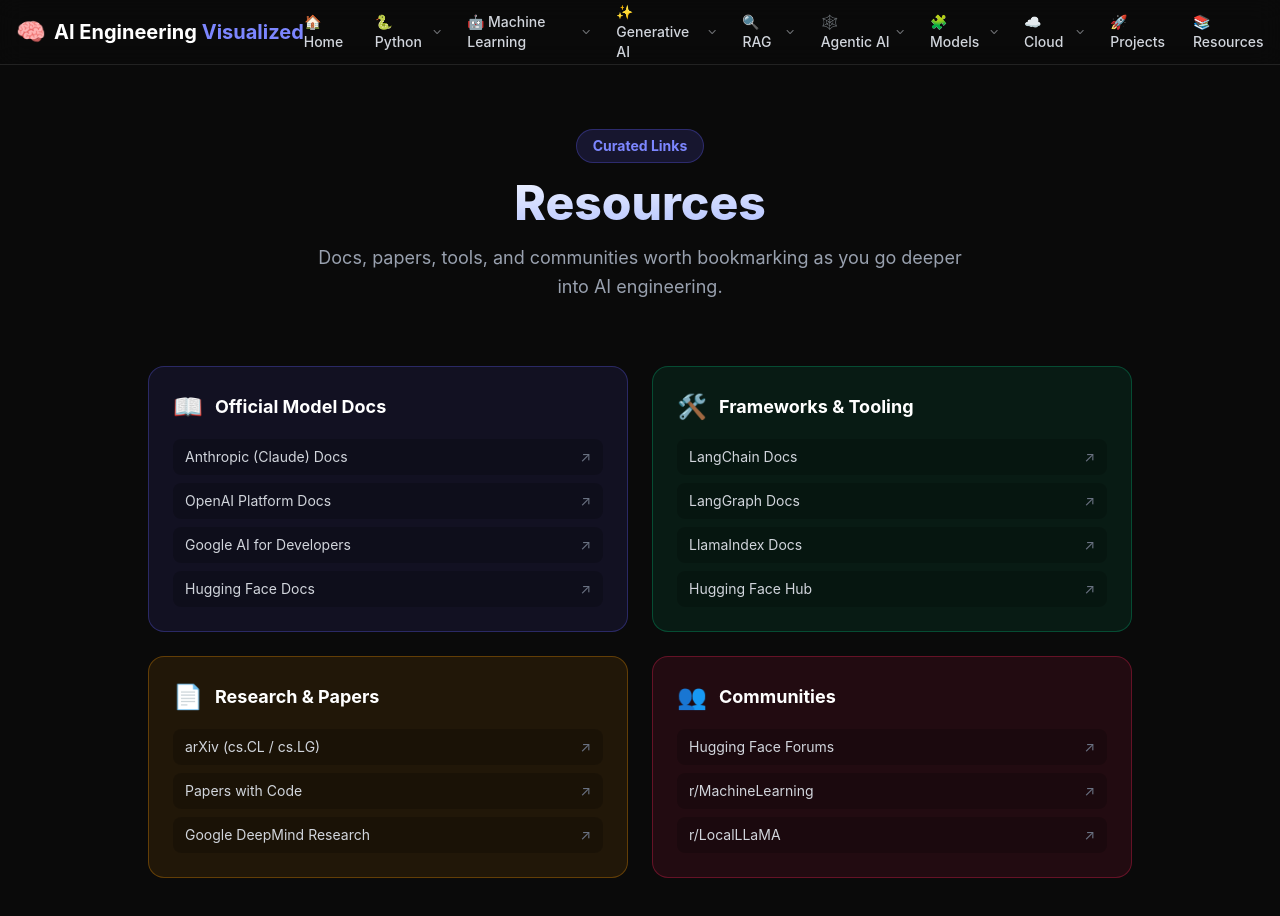
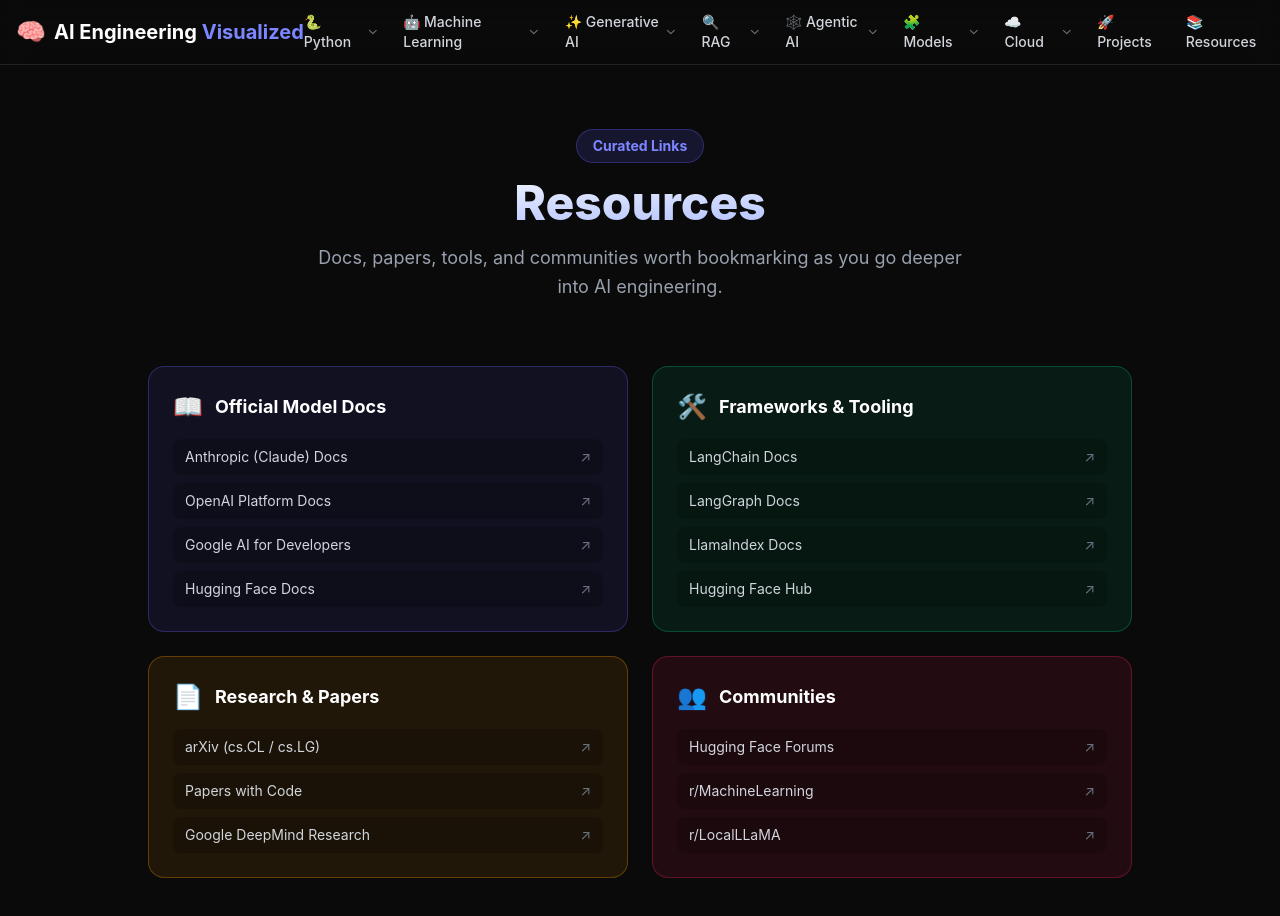
Before and after one commit to Amara-Manikanta/ai-engineering-visualized, a React (Vite) app in the folder v2-react/: page /resources in a window 1280 px wide. Shown: the top 916 px of the page. Built offline with nearby package versions, Linux system fonts and the light colour scheme.

Commit message:
refactor: remove Home link from menu bar

```diff
--- a/v2-react/src/components/GlobalHeader.jsx
+++ b/v2-react/src/components/GlobalHeader.jsx
@@ -3,7 +3,6 @@
 import { ChevronDown, Menu, X } from "lucide-react";
 
 const NAV_LINKS = [
-  { name: "🏠 Home", path: "/" },
   {
     name: "🐍 Python",
     path: "/python",
```
